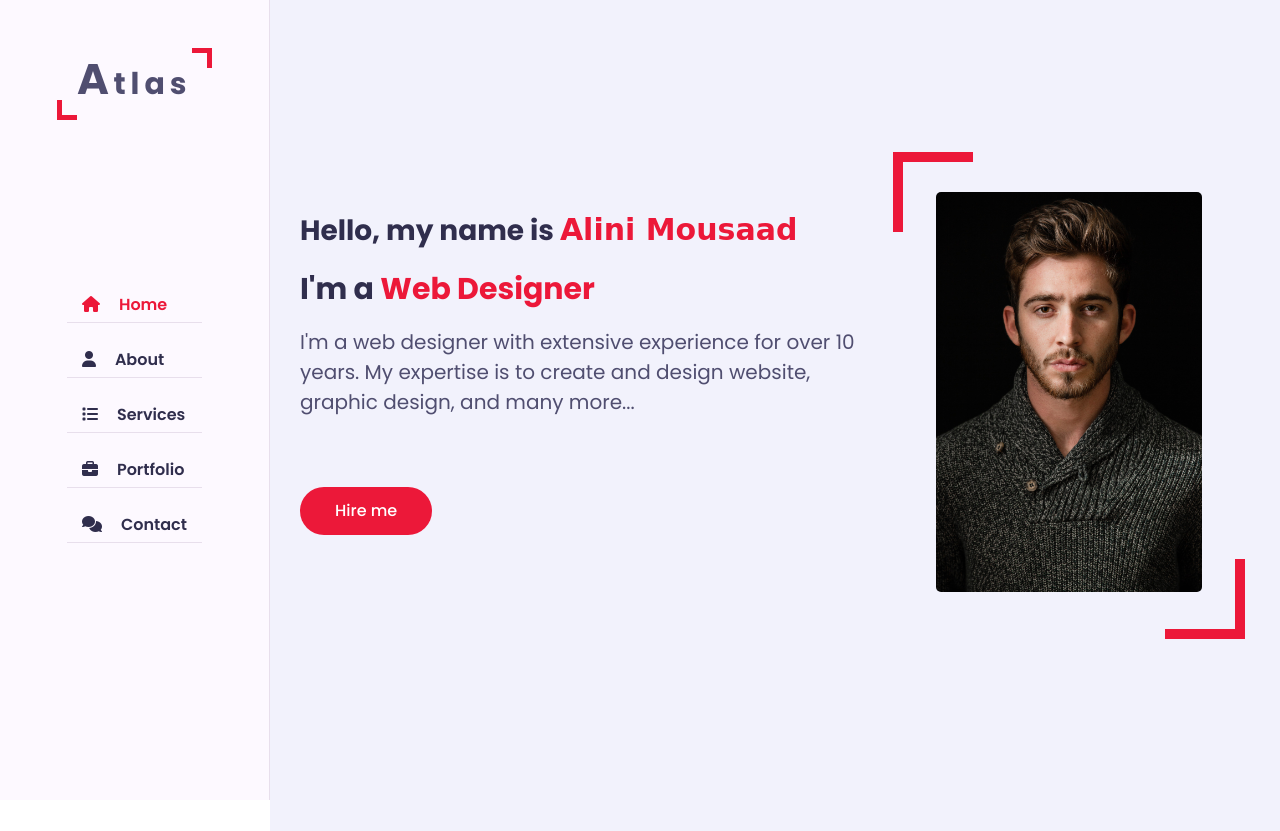
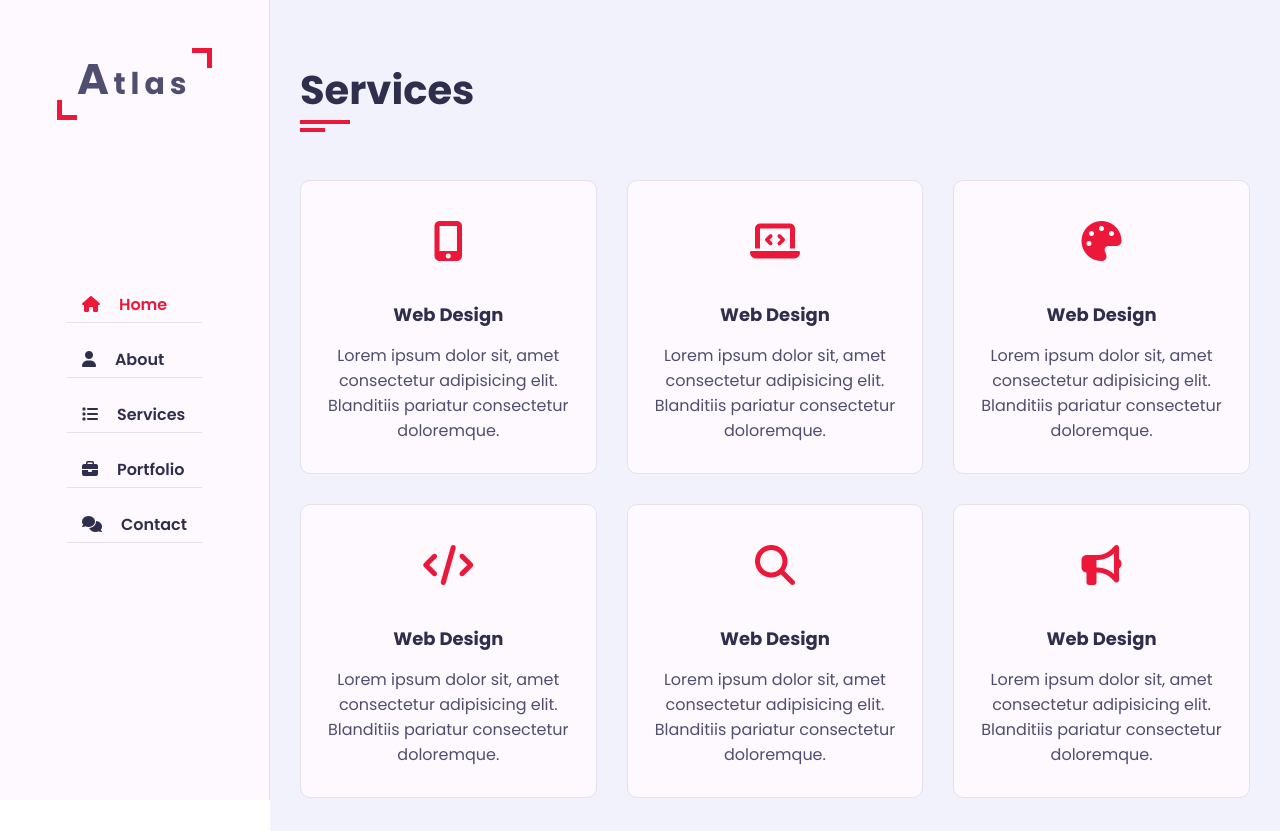
Before and after one commit to MdRasen/Modern-Portfolio-Website, a plain HTML site: page index.html in a window 1280 px wide. Shown: the top 831 px of the page. Drawn offline with Linux system fonts and the light colour scheme; a web font is replaced by a local one.

Commit message:
Services section completed

```diff
--- a/css/style.css
+++ b/css/style.css
@@ -527,5 +527,69 @@ h3.my-profession {
     color: var(--text-black-700);
 }
 
+/* About End */
 
-/* About End */
+/* Service Start */
+.service .container {
+    padding-bottom: 40px;
+}
+
+.service .service-item {
+    flex: 0 0 33.33%;
+    max-width: 33.33%;
+    margin-bottom: 30px;
+}
+
+.service .service-item .service-item-inner {
+    background-color: var(--bg-black-100);
+    border: 1px solid var(--bg-black-50);
+    border-radius: 10px;
+    padding: 30px 15px;
+    text-align: center;
+    transition: all 0.3s ease;
+}
+
+.service .service-item .service-item-inner:hover {
+    box-shadow: 0 0 20px rgba(48, 46, 77, 0.15);
+}
+
+.service .service-item .service-item-inner .icon {
+    height: 60px;
+    width: 60px;
+    border-radius: 50%;
+    display: block;
+    margin: 0 auto 30px;
+    text-align: center;
+    transition: all 0.3s ease;
+}
+
+.service .service-item .service-item-inner .icon .fa {
+    font-size: 40px;
+    line-height: 60px;
+    color: var(--skin-color);
+}
+
+.service .service-item .service-item-inner:hover .icon {
+    background: var(--skin-color);
+}
+
+.service .service-item .service-item-inner:hover .icon .fa {
+    font-size: 25px;
+    color: white;
+}
+
+.service .service-item .service-item-inner h4 {
+    font-size: 18px;
+    margin-bottom: 15px;
+    color: var(--text-black-900);
+    font-weight: 700;
+    text-transform: capitalize;
+}
+
+.service .service-item .service-item-inner p {
+    font-size: 16px;
+    color: var(--text-black-700);
+    line-height: 25px;
+}
+
+/* Service End */
--- a/index.html
+++ b/index.html
@@ -36,7 +36,7 @@
         <!-- Main Content Start -->
         <div class="main-content">
             <!-- Home Section Start -->
-            <section class="home section">
+            <section class="home section hidden">
                 <div class="container">
                     <div class="row">
                         <div class="home-info padd-15">
@@ -55,7 +55,7 @@
             <!-- Home Section End -->
 
             <!-- About Section Start -->
-            <section class="about section">
+            <section class="about section hidden">
                 <div class="container">
                     <div class="row">
                         <div class="section-title padd-15">
@@ -244,6 +244,86 @@
                 </div>
             </section>
             <!-- About Section End -->
+
+            <!-- Services Section Start -->
+            <section class="service section">
+                <div class="container">
+                    <div class="row">
+                        <div class="section-title padd-15">
+                            <h2>Services</h2>
+                        </div>
+                    </div>
+                    <div class="row">
+                        <!-- Services item -->
+                        <div class="service-item padd-15">
+                            <div class="service-item-inner">
+                                <div class="icon">
+                                    <i class="fa fa-mobile-alt"></i>
+                                </div>
+                                <h4>Web Design</h4>
+                                <p>Lorem ipsum dolor sit, amet consectetur adipisicing elit. Blanditiis pariatur
+                                    consectetur doloremque.</p>
+                            </div>
+                        </div>
+                        <!-- Services item -->
+                        <div class="service-item padd-15">
+                            <div class="service-item-inner">
+                                <div class="icon">
+                                    <i class="fa fa-laptop-code"></i>
+                                </div>
+                                <h4>Web Design</h4>
+                                <p>Lorem ipsum dolor sit, amet consectetur adipisicing elit. Blanditiis pariatur
+                                    consectetur doloremque.</p>
+                            </div>
+                        </div>
+                        <!-- Services item -->
+                        <div class="service-item padd-15">
+                            <div class="service-item-inner">
+                                <div class="icon">
+                                    <i class="fa fa-palette"></i>
+                                </div>
+                                <h4>Web Design</h4>
+                                <p>Lorem ipsum dolor sit, amet consectetur adipisicing elit. Blanditiis pariatur
+                                    consectetur doloremque.</p>
+                            </div>
+                        </div>
+                        <!-- Services item -->
+                        <div class="service-item padd-15">
+                            <div class="service-item-inner">
+                                <div class="icon">
+                                    <i class="fa fa-code"></i>
+                                </div>
+                                <h4>Web Design</h4>
+                                <p>Lorem ipsum dolor sit, amet consectetur adipisicing elit. Blanditiis pariatur
+                                    consectetur doloremque.</p>
+                            </div>
+                        </div>
+                        <!-- Services item -->
+                        <div class="service-item padd-15">
+                            <div class="service-item-inner">
+                                <div class="icon">
+                                    <i class="fa fa-search"></i>
+                                </div>
+                                <h4>Web Design</h4>
+                                <p>Lorem ipsum dolor sit, amet consectetur adipisicing elit. Blanditiis pariatur
+                                    consectetur doloremque.</p>
+                            </div>
+                        </div>
+                        <!-- Services item -->
+                        <div class="service-item padd-15">
+                            <div class="service-item-inner">
+                                <div class="icon">
+                                    <i class="fa fa-bullhorn"></i>
+                                </div>
+                                <h4>Web Design</h4>
+                                <p>Lorem ipsum dolor sit, amet consectetur adipisicing elit. Blanditiis pariatur
+                                    consectetur doloremque.</p>
+                            </div>
+                        </div>
+                    </div>
+                </div>
+            </section>
+            <!-- Services Section End -->
         </div>
         <!-- Main Content End -->
     </div>
```
